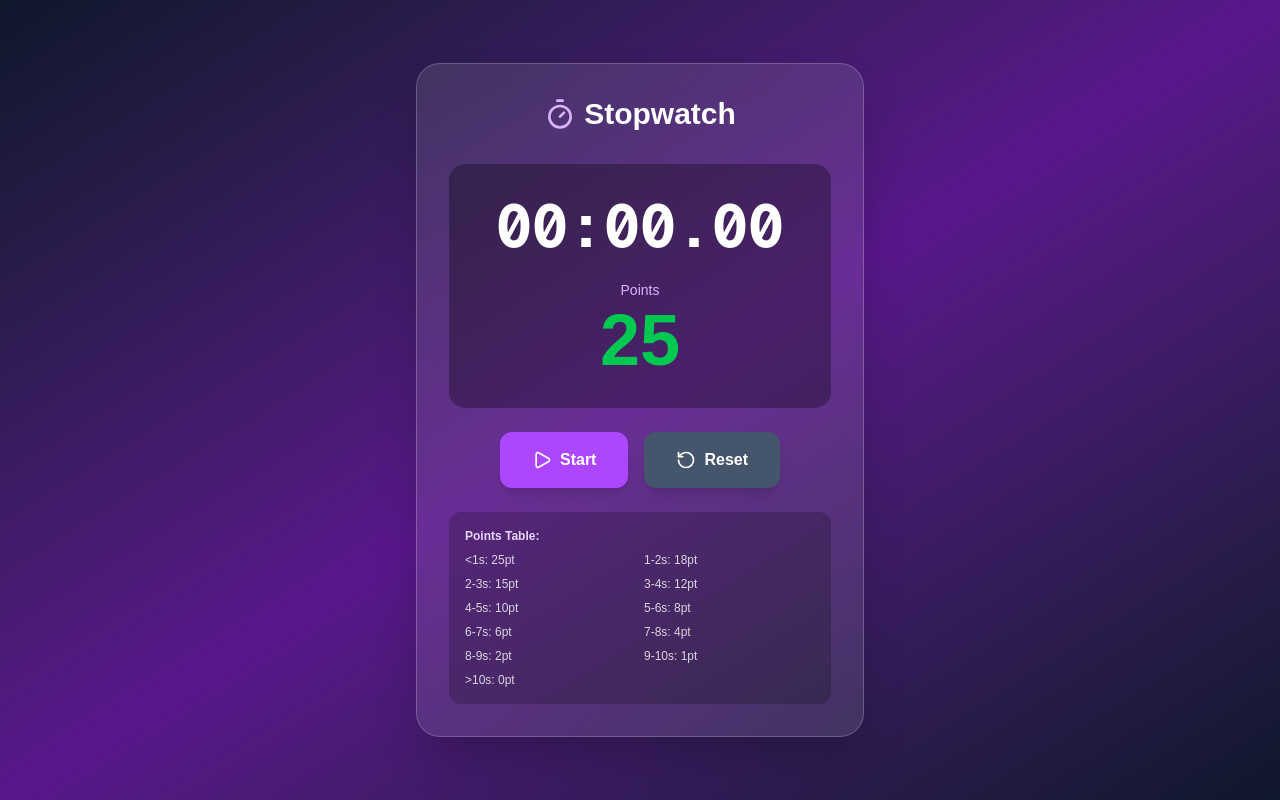
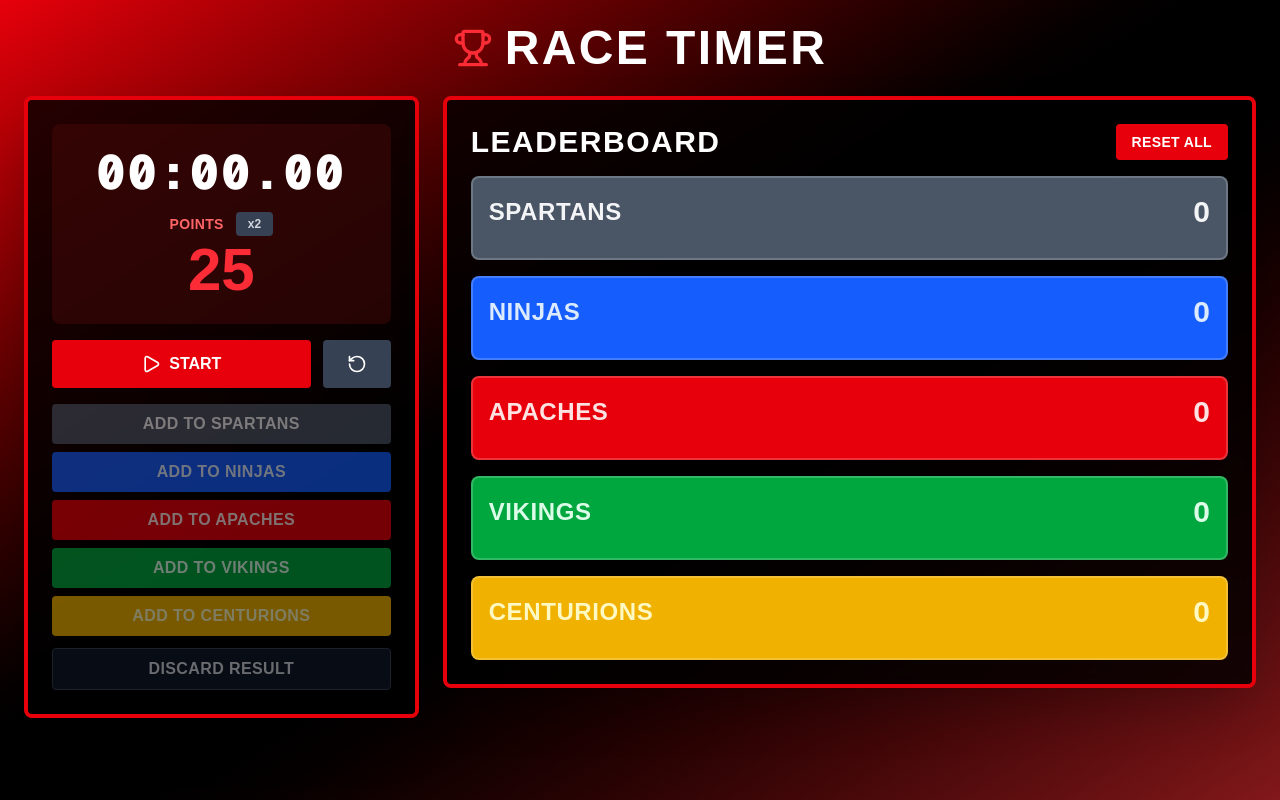
Before and after one commit to KaiTheRedNinja/rcbc25pk-stopwatch, a Next.js app: page / in a window 1280 px wide. Built offline with nearby package versions, Linux system fonts and the light colour scheme.

Commit message:
add assigning points to a specific tribe

```diff
--- a/src/app/page.tsx
+++ b/src/app/page.tsx
@@ -1,17 +1,46 @@
 "use client";
 
-import { useState, useEffect, useRef } from 'react';
-import { Timer, Play, Pause, RotateCcw } from 'lucide-react';
+import React, { useState, useEffect, useRef } from 'react';
+import { Timer, Play, Pause, RotateCcw, Trophy, X } from 'lucide-react';
 
-export default function StopwatchPoints() {
-  const [time, setTime] = useState(0);
-  const [isRunning, setIsRunning] = useState(false);
-  const intervalRef = useRef<NodeJS.Timeout | null>(null);
+interface PointEntry {
+  id: number;
+  points: number;
+  time: string;
+}
+
+interface TeamScores {
+  [key: string]: PointEntry[];
+}
+
+type TeamName = 'Spartans' | 'Ninjas' | 'Apaches' | 'Vikings' | 'Centurions';
+
+const teams: { name: TeamName; color: string; bgColor: string; hoverColor: string }[] = [
+  { name: 'Spartans', color: 'text-gray-100', bgColor: 'bg-gray-600', hoverColor: 'hover:bg-gray-700' },
+  { name: 'Ninjas', color: 'text-blue-100', bgColor: 'bg-blue-600', hoverColor: 'hover:bg-blue-700' },
+  { name: 'Apaches', color: 'text-red-100', bgColor: 'bg-red-600', hoverColor: 'hover:bg-red-700' },
+  { name: 'Vikings', color: 'text-green-100', bgColor: 'bg-green-600', hoverColor: 'hover:bg-green-700' },
+  { name: 'Centurions', color: 'text-yellow-100', bgColor: 'bg-yellow-500', hoverColor: 'hover:bg-yellow-600' },
+];
+
+export default function F1Stopwatch() {
+  const [time, setTime] = useState<number>(0);
+  const [isRunning, setIsRunning] = useState<boolean>(false);
+  const [teamScores, setTeamScores] = useState<TeamScores>({
+    Spartans: [],
+    Ninjas: [],
+    Apaches: [],
+    Vikings: [],
+    Centurions: [],
+  });
+  const [entryIdCounter, setEntryIdCounter] = useState<number>(0);
+  const [doublePoints, setDoublePoints] = useState<boolean>(false);
+  const intervalRef = useRef<number | null>(null);
 
   useEffect(() => {
     if (isRunning) {
-      intervalRef.current = setInterval(() => {
-        setTime(t => t + 10);
+      intervalRef.current = window.setInterval(() => {
+        setTime((t: number) => t + 10);
       }, 10);
     } else {
       if (intervalRef.current) {
@@ -25,7 +54,7 @@ export default function StopwatchPoints() {
     };
   }, [isRunning]);
 
-  const getPoints = (milliseconds: number) => {
+  const getPoints = (milliseconds: number): number => {
     const seconds = milliseconds / 1000;
     if (seconds < 1) return 25;
     if (seconds < 2) return 18;
@@ -40,94 +69,239 @@ export default function StopwatchPoints() {
     return 0;
   };
 
-  const formatTime = (milliseconds: number) => {
+  const formatTime = (milliseconds: number): string => {
     const ms = Math.floor((milliseconds % 1000) / 10);
     const secs = Math.floor((milliseconds / 1000) % 60);
     const mins = Math.floor((milliseconds / 60000) % 60);
     return `${mins.toString().padStart(2, '0')}:${secs.toString().padStart(2, '0')}.${ms.toString().padStart(2, '0')}`;
   };
 
-  const handleStartPause = () => {
+  const handleStartPause = (): void => {
     setIsRunning(!isRunning);
   };
 
-  const handleReset = () => {
+  const handleReset = (): void => {
     setIsRunning(false);
     setTime(0);
+    setDoublePoints(false);
+  };
+
+  const handleDiscard = (): void => {
+    setIsRunning(false);
+    setTime(0);
+    setDoublePoints(false);
+  };
+
+  const handleAddToTeam = (teamName: TeamName): void => {
+    const basePoints = getPoints(time);
+    const points = doublePoints ? basePoints * 2 : basePoints;
+    const timeStr = formatTime(time);
+    const newEntry: PointEntry = {
+      id: entryIdCounter,
+      points,
+      time: timeStr,
+    };
+
+    setTeamScores(prev => ({
+      ...prev,
+      [teamName]: [...prev[teamName], newEntry],
+    }));
+
+    setEntryIdCounter(prev => prev + 1);
+    setIsRunning(false);
+    setTime(0);
+    setDoublePoints(false);
+  };
+
+  const handleRemoveEntry = (teamName: TeamName, entryId: number): void => {
+    setTeamScores(prev => ({
+      ...prev,
+      [teamName]: prev[teamName].filter(entry => entry.id !== entryId),
+    }));
+  };
+
+  const handleResetAll = (): void => {
+    setTeamScores({
+      Spartans: [],
+      Ninjas: [],
+      Apaches: [],
+      Vikings: [],
+      Centurions: [],
+    });
+  };
+
+  const getTotalPoints = (teamName: TeamName): number => {
+    return teamScores[teamName].reduce((sum, entry) => sum + entry.points, 0);
+  };
+
+  const getFastestTime = (): number | null => {
+    let fastest: number | null = null;
+    Object.values(teamScores).forEach(entries => {
+      entries.forEach(entry => {
+        const [mins, rest] = entry.time.split(':');
+        const [secs, centisecs] = rest.split('.');
+        const ms = (parseInt(mins) * 60000) + (parseInt(secs) * 1000) + (parseInt(centisecs) * 10);
+        if (fastest === null || ms < fastest) {
+          fastest = ms;
+        }
+      });
+    });
+    return fastest;
+  };
+
+  const isFastestEntry = (timeStr: string): boolean => {
+    const fastest = getFastestTime();
+    if (fastest === null) return false;
+
+    const [mins, rest] = timeStr.split(':');
+    const [secs, centisecs] = rest.split('.');
+    const ms = (parseInt(mins) * 60000) + (parseInt(secs) * 1000) + (parseInt(centisecs) * 10);
+    return ms === fastest;
   };
 
   const points = getPoints(time);
-  const getPointsColor = () => {
-    if (points >= 18) return 'text-green-500';
-    if (points >= 10) return 'text-yellow-500';
-    if (points >= 4) return 'text-orange-500';
-    return 'text-red-500';
-  };
+  const displayPoints = doublePoints ? points * 2 : points;
 
   return (
-    <div className="min-h-screen bg-gradient-to-br from-slate-900 via-purple-900 to-slate-900 flex items-center justify-center p-4">
-      <div className="bg-white/10 backdrop-blur-lg rounded-3xl p-8 shadow-2xl border border-white/20 max-w-md w-full">
-        <div className="flex items-center justify-center gap-2 mb-8">
-          <Timer className="w-8 h-8 text-purple-300" />
-          <h1 className="text-3xl font-bold text-white">Stopwatch</h1>
+    <div className="min-h-screen bg-gradient-to-br from-red-600 via-black to-red-900 p-6">
+      <div className="max-w-7xl mx-auto">
+        {/* Header */}
+        <div className="flex items-center justify-center gap-3 mb-6">
+          <Trophy className="w-10 h-10 text-red-500" />
+          <h1 className="text-5xl font-black text-white tracking-wider">RACE TIMER</h1>
         </div>
 
-        <div className="bg-black/30 rounded-2xl p-8 mb-6">
-          <div className="text-center mb-6">
-            <div className="text-6xl font-mono font-bold text-white mb-2">
+        <div className="grid grid-cols-1 lg:grid-cols-3 gap-6">
+          {/* Stopwatch Section */}
+          <div className="lg:col-span-1">
+            <div className="bg-black/80 backdrop-blur-sm rounded-lg p-6 border-4 border-red-600 shadow-2xl">
+              <div className="bg-red-950/50 rounded-lg p-6 mb-4">
+                <div className="text-center mb-4">
+                  <div className="text-5xl font-mono font-black text-white mb-2 tracking-wider">
                     {formatTime(time)}
                   </div>
                 </div>
 
                 <div className="text-center">
-            <div className="text-sm text-purple-300 mb-1">Points</div>
-            <div className={`text-7xl font-bold ${getPointsColor()} transition-colors duration-300`}>
-              {points}
+                  <div className="flex items-center justify-center gap-3 mb-1">
+                    <div className="text-sm text-red-400 font-bold tracking-wide">POINTS</div>
+                    <button
+                      onClick={() => setDoublePoints(!doublePoints)}
+                      className={`px-3 py-1 rounded font-black text-xs transition-all ${
+                        doublePoints
+                          ? 'bg-yellow-500 text-black shadow-lg shadow-yellow-500/50'
+                          : 'bg-gray-700 text-gray-300'
+                      }`}
+                    >
+                      x2
+                    </button>
+                  </div>
+                  <div className="text-6xl font-black text-red-500">
+                    {displayPoints}
                   </div>
                 </div>
               </div>
 
-        <div className="flex gap-4 justify-center">
+              <div className="flex gap-3 mb-4">
                 <button
                   onClick={handleStartPause}
-            className="flex items-center gap-2 bg-purple-500 hover:bg-purple-600 text-white font-semibold px-8 py-4 rounded-xl transition-all duration-200 shadow-lg hover:shadow-xl transform hover:scale-105"
+                  className="flex-1 flex items-center justify-center gap-2 bg-red-600 hover:bg-red-700 text-white font-black py-3 rounded transition-all shadow-lg"
                 >
-            {isRunning ? (
-              <>
-                <Pause className="w-5 h-5" />
-                Pause
-              </>
-            ) : (
-              <>
-                <Play className="w-5 h-5" />
-                Start
-              </>
-            )}
+                  {isRunning ? <><Pause className="w-5 h-5" />PAUSE</> : <><Play className="w-5 h-5" />START</>}
                 </button>
 
                 <button
                   onClick={handleReset}
-            className="flex items-center gap-2 bg-slate-600 hover:bg-slate-700 text-white font-semibold px-8 py-4 rounded-xl transition-all duration-200 shadow-lg hover:shadow-xl transform hover:scale-105"
+                  className="flex items-center gap-2 bg-gray-700 hover:bg-gray-800 text-white font-black px-6 py-3 rounded transition-all shadow-lg"
                 >
                   <RotateCcw className="w-5 h-5" />
-            Reset
                 </button>
               </div>
 
-        <div className="mt-6 bg-black/20 rounded-xl p-4">
-          <div className="text-xs text-purple-200 font-semibold mb-2">Points Table:</div>
-          <div className="grid grid-cols-2 gap-2 text-xs text-white/80">
-            <div>&lt;1s: 25pt</div>
-            <div>1-2s: 18pt</div>
-            <div>2-3s: 15pt</div>
-            <div>3-4s: 12pt</div>
-            <div>4-5s: 10pt</div>
-            <div>5-6s: 8pt</div>
-            <div>6-7s: 6pt</div>
-            <div>7-8s: 4pt</div>
-            <div>8-9s: 2pt</div>
-            <div>9-10s: 1pt</div>
-            <div className="col-span-2">&gt;10s: 0pt</div>
+              {/* Team Assignment Buttons */}
+              <div className="space-y-2 mb-3">
+                {teams.map(team => (
+                  <button
+                    key={team.name}
+                    onClick={() => handleAddToTeam(team.name)}
+                    disabled={time === 0}
+                    className={`w-full ${team.bgColor} ${team.hoverColor} ${team.color} font-black py-2 rounded transition-all shadow-lg disabled:opacity-50 disabled:cursor-not-allowed tracking-wide`}
+                  >
+                    ADD TO {team.name.toUpperCase()}
+                  </button>
+                ))}
+              </div>
+
+              <button
+                onClick={handleDiscard}
+                disabled={time === 0}
+                className="w-full bg-gray-900 hover:bg-black text-gray-300 font-black py-2 rounded transition-all shadow-lg disabled:opacity-50 disabled:cursor-not-allowed tracking-wide border border-gray-700"
+              >
+                DISCARD RESULT
+              </button>
+            </div>
+          </div>
+
+          {/* Leaderboard Section */}
+          <div className="lg:col-span-2">
+            <div className="bg-black/80 backdrop-blur-sm rounded-lg p-6 border-4 border-red-600 shadow-2xl">
+              <div className="flex justify-between items-center mb-4">
+                <h2 className="text-3xl font-black text-white tracking-wider">LEADERBOARD</h2>
+                <button
+                  onClick={handleResetAll}
+                  className="bg-red-600 hover:bg-red-700 text-white font-black px-4 py-2 rounded transition-all shadow-lg text-sm tracking-wide"
+                >
+                  RESET ALL
+                </button>
+              </div>
+
+              <div className="space-y-4">
+                {teams.map(team => {
+                  const total = getTotalPoints(team.name);
+                  const entries = teamScores[team.name];
+
+                  return (
+                    <div key={team.name} className={`${team.bgColor} rounded-lg p-4 border-2 border-white/20`}>
+                      <div className="flex justify-between items-center mb-3">
+                        <h3 className={`text-2xl font-black ${team.color} tracking-wide`}>
+                          {team.name.toUpperCase()}
+                        </h3>
+                        <div className={`text-3xl font-black ${team.color}`}>
+                          {total}
+                        </div>
+                      </div>
+
+                      {entries.length > 0 && (
+                        <div className="space-y-1">
+                          {entries.map(entry => (
+                            <div
+                              key={entry.id}
+                              className="flex justify-between items-center bg-black/30 rounded px-3 py-2"
+                            >
+                              <span className={`font-mono ${team.color} text-sm flex items-center gap-2`}>
+                                {entry.time}
+                                {isFastestEntry(entry.time) && <span className="text-lg">⭐</span>}
+                              </span>
+                              <div className="flex items-center gap-3">
+                                <span className={`font-black ${team.color} text-lg`}>
+                                  +{entry.points}
+                                </span>
+                                <button
+                                  onClick={() => handleRemoveEntry(team.name, entry.id)}
+                                  className="text-white/60 hover:text-white transition-colors"
+                                >
+                                  <X className="w-4 h-4" />
+                                </button>
+                              </div>
+                            </div>
+                          ))}
+                        </div>
+                      )}
+                    </div>
+                  );
+                })}
+              </div>
+            </div>
           </div>
         </div>
       </div>
```
Lines whose indentation alone changed are shown as unchanged.
